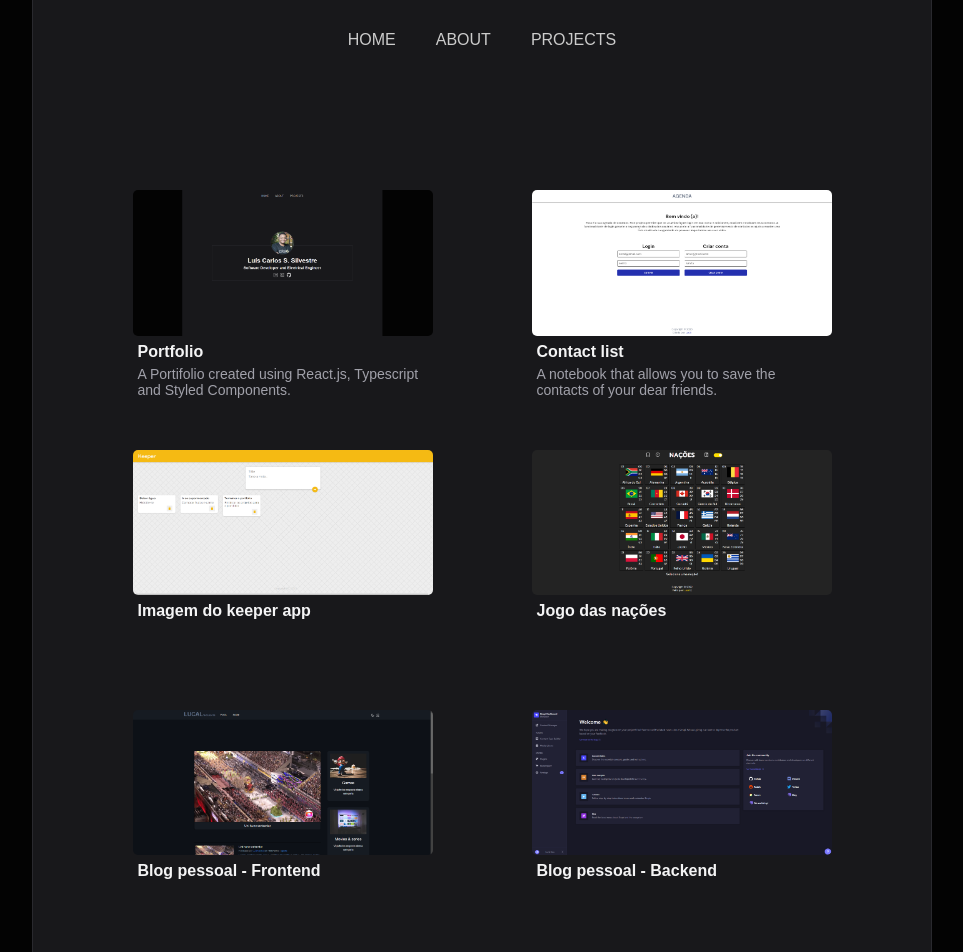
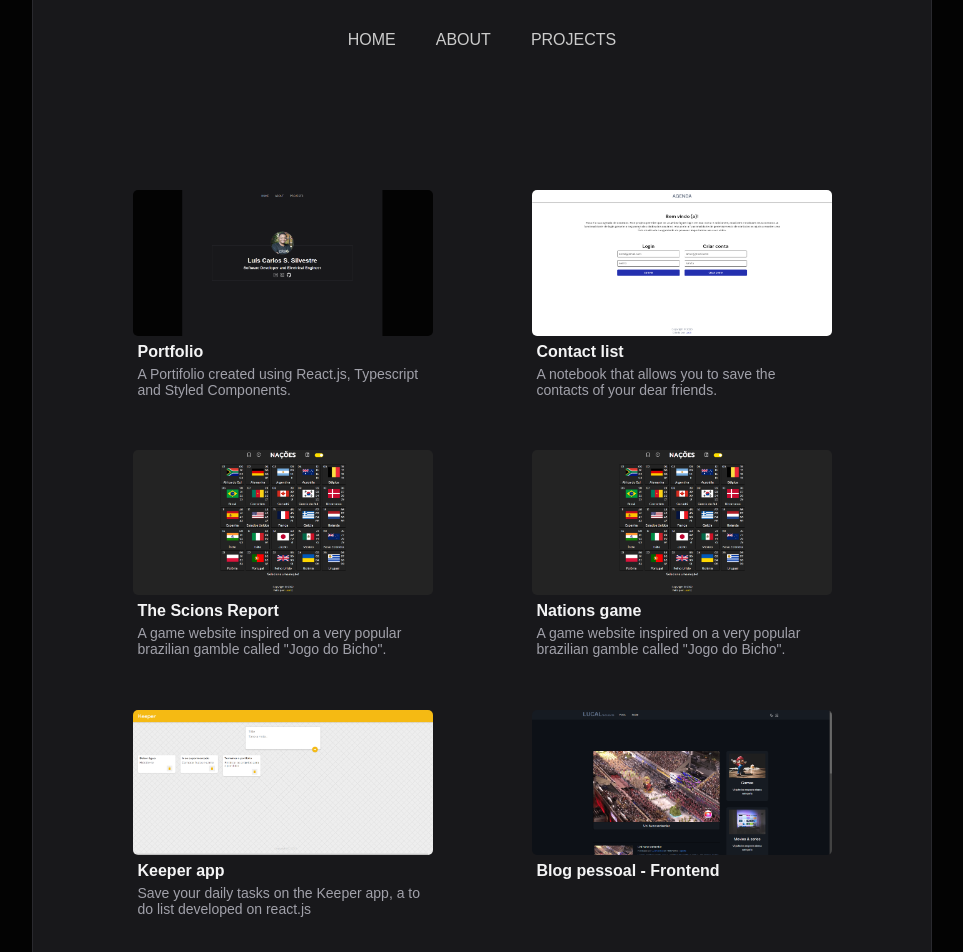
Before and after one commit to Lucal22/lucal-portfolio-3.0, a React (Vite) app: page /projects in a window 1280 px wide. Shown: the top 952 px of the page, without its empty margins (158-1121 px from the left). Built offline with nearby package versions, Linux system fonts and the light colour scheme.

Commit message:
Adding more projects.

```diff
--- a/src/page/ProjectContentPage/projects.ts
+++ b/src/page/ProjectContentPage/projects.ts
@@ -54,31 +54,45 @@ export const projects = [
   },
   {
     id: 2,
-    title: 'Imagem do keeper app',
+    title: 'The Scions Report',
     image: {
-      url: images.keeper,
-      alt: 'Imagem do keeper app',
+      url: images.nations,
+      alt: 'Imagem do site jogo das nações',
     },
-    description: '',
-    content:
-      'O objetivo deste projeto foi criar uma lista de tarefas utilizando reactjs. Foi feito no ambiente de desenvolvimento do site CodeSandbox seguindo o curso da Dr. Angela Yu chamado "The Complete 2022 Web Development Bootcamp".',
-    stack: 'React.js e CSS',
-    libs: 'Material UI',
+    description:
+      'A game website inspired on a very popular brazilian gamble called "Jogo do Bicho".',
+    content: `This project based on the popular game called "Jogo do Bicho" allows the user to guess what is the nation of the day.
+
+    For the frontend development it was used framer motion to do the animation of the theme button, the popover component from the Headlessui lib, was implemented to improve the acessibility and SCSS to style the website.
+
+    It was used React Redux to send the state that handles the theme change and using the localStorage was possible to save the theme preference and the previous countries that the user selected.
+
+    To make the daily draw, it was used a math operation involving the date components. The frontend is hosted on Vercel.
+    `,
+    stack: 'React.js, React Redux e SCSS',
+    libs: 'Headlessui, Framer motion e Phosphor icons',
     links: {
-      github: 'https://github.com/Lucal22/blog-strapi-api',
-      website: 'https://codesandbox.io/s/github/Lucal22/Keeper-app',
+      github: 'https://github.com/Lucal22/nations-game',
+      website: 'https://nations-game.vercel.app/',
     },
   },
   {
     id: 3,
-    title: 'Jogo das nações',
+    title: 'Nations game',
     image: {
       url: images.nations,
       alt: 'Imagem do site jogo das nações',
     },
-    description: '',
-    content:
-      'Este projeto é uma page responsiva feita em react.js com o intuito de desenvolver um jogo de aposta onde é possível tentar adivinhar qual a nação do dia.',
+    description:
+      'A game website inspired on a very popular brazilian gamble called "Jogo do Bicho".',
+    content: `This project based on the popular game called "Jogo do Bicho" allows the user to guess what is the nation of the day.
+
+    For the frontend development it was used framer motion to do the animation of the theme button, the popover component from the Headlessui lib, was implemented to improve the acessibility and SCSS to style the website.
+
+    It was used React Redux to send the state that handles the theme change and using the localStorage was possible to save the theme preference and the previous countries that the user selected.
+
+    To make the daily draw, it was used a math operation involving the date components. The frontend is hosted on Vercel.
+    `,
     stack: 'React.js, React Redux e SCSS',
     libs: 'Headlessui, Framer motion e Phosphor icons',
     links: {
@@ -88,14 +102,31 @@ export const projects = [
   },
   {
     id: 4,
+    title: 'Keeper app',
+    image: {
+      url: images.keeper,
+      alt: 'Imagem do keeper app',
+    },
+    description:
+      'Save your daily tasks on the Keeper app, a to do list developed on react.js',
+    content: `O objetivo deste projeto foi criar uma lista de tarefas utilizando reactjs. Foi feito no ambiente de desenvolvimento do site CodeSandbox seguindo o curso da Dr. Angela Yu chamado "The Complete 2022 Web Development Bootcamp".`,
+    stack: 'React.js e CSS',
+    libs: 'Material UI',
+    links: {
+      github: 'https://github.com/Lucal22/blog-strapi-api',
+      website: 'https://codesandbox.io/s/github/Lucal22/Keeper-app',
+    },
+  },
+
+  {
+    id: 5,
     title: 'Blog pessoal - Frontend',
     image: {
       url: images.blog,
       alt: 'Imagem do site Lucal Thoughts',
     },
     description: '',
-    content:
-      'Projeto desenvolvido utilizando Typescript e Next.js que funciona como frontend de um blog.',
+    content: ``,
     stack: 'Nexts.js, Typescript, Tailwind Css, GraphQL',
     libs: 'Phosphor icons',
     links: {
@@ -104,7 +135,7 @@ export const projects = [
     },
   },
   {
-    id: 5,
+    id: 6,
     title: 'Blog pessoal - Backend',
     image: {
       url: images.strapipage,
```
